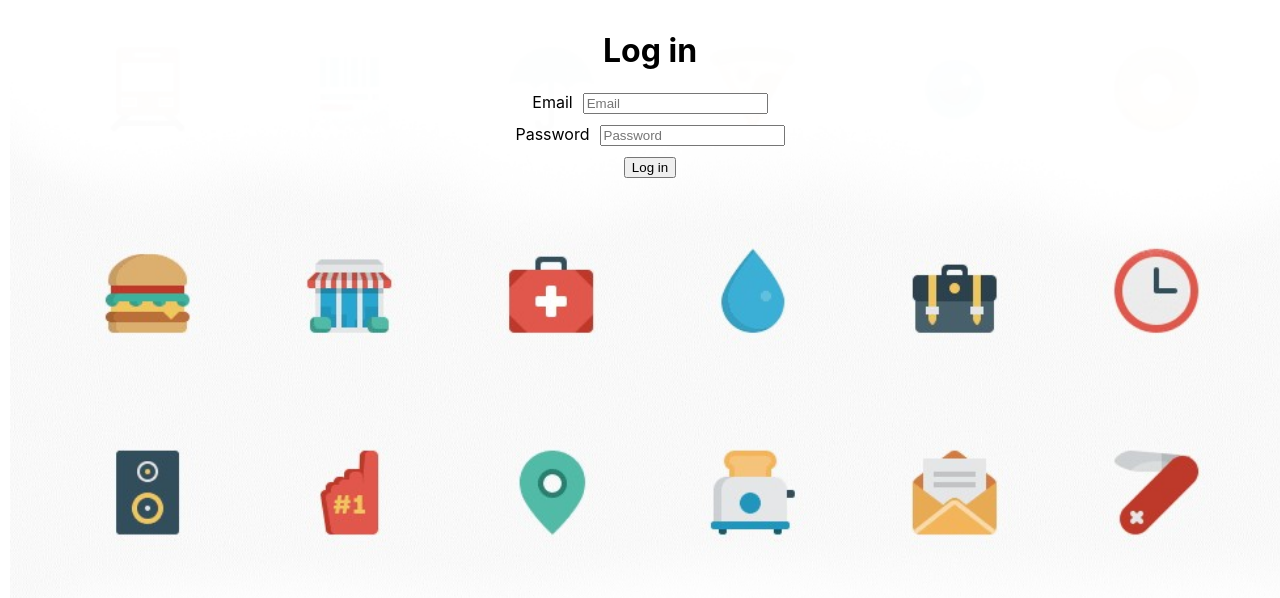
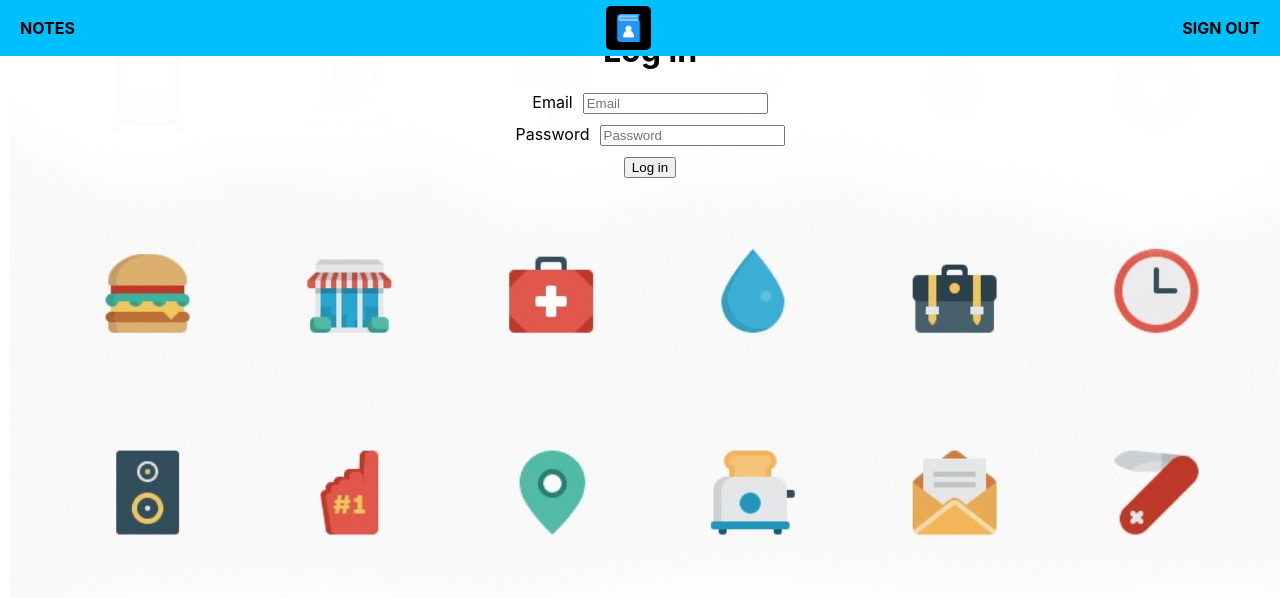
Before and after one commit to Maras3012/phone-book, a React (Create React App) app: page /login in a window 1280 px wide. Shown: the top 598 px of the page. Built offline with nearby package versions, Linux system fonts and the light colour scheme; no server answers.

Commit message:
header,footer,logo,background 1.6

```diff
--- a/src/App.js
+++ b/src/App.js
@@ -1,5 +1,6 @@
 import './App.css';
 import React, { Component } from 'react';
+import Toolbar from './components/Toolbar/Toolbar';
 //authentication
 import { BrowserRouter as Router, Route } from "react-router-dom";
 import Home from "./Home";
@@ -12,6 +13,7 @@ class App extends Component {
   render() {
     return (
       <AuthProvider>
+        <Toolbar />
         <Router>
           <div className="App">
             <PrivateRoute exact path="/" component={Home} />
--- a/src/Home.js
+++ b/src/Home.js
@@ -47,7 +47,7 @@ class Home extends Component {
   render() {
   return (
     <div >
-        <Toolbar />
+        {/* <Toolbar /> */}
         <div className="Content">
             <h1>Testing external components</h1>
             <h3>Value: {this.state.value}</h3>
--- a/src/components/Toolbar/Toolbar.js
+++ b/src/components/Toolbar/Toolbar.js
@@ -3,11 +3,11 @@ import './Toolbar.css'
 import Logo from '../Logo/Logo';
 
 const toolbar = (props) => (
-    <div className="Toolbar">
+    <header className="Toolbar">
       <div><b>NOTES</b></div>
       <Logo />
       <div><b>SIGN OUT</b></div>
-    </div>
+    </header>
 )
 
 export default toolbar;
```
Also changed, not shown: 2 other files (tests, documents, lock files or other folders).
